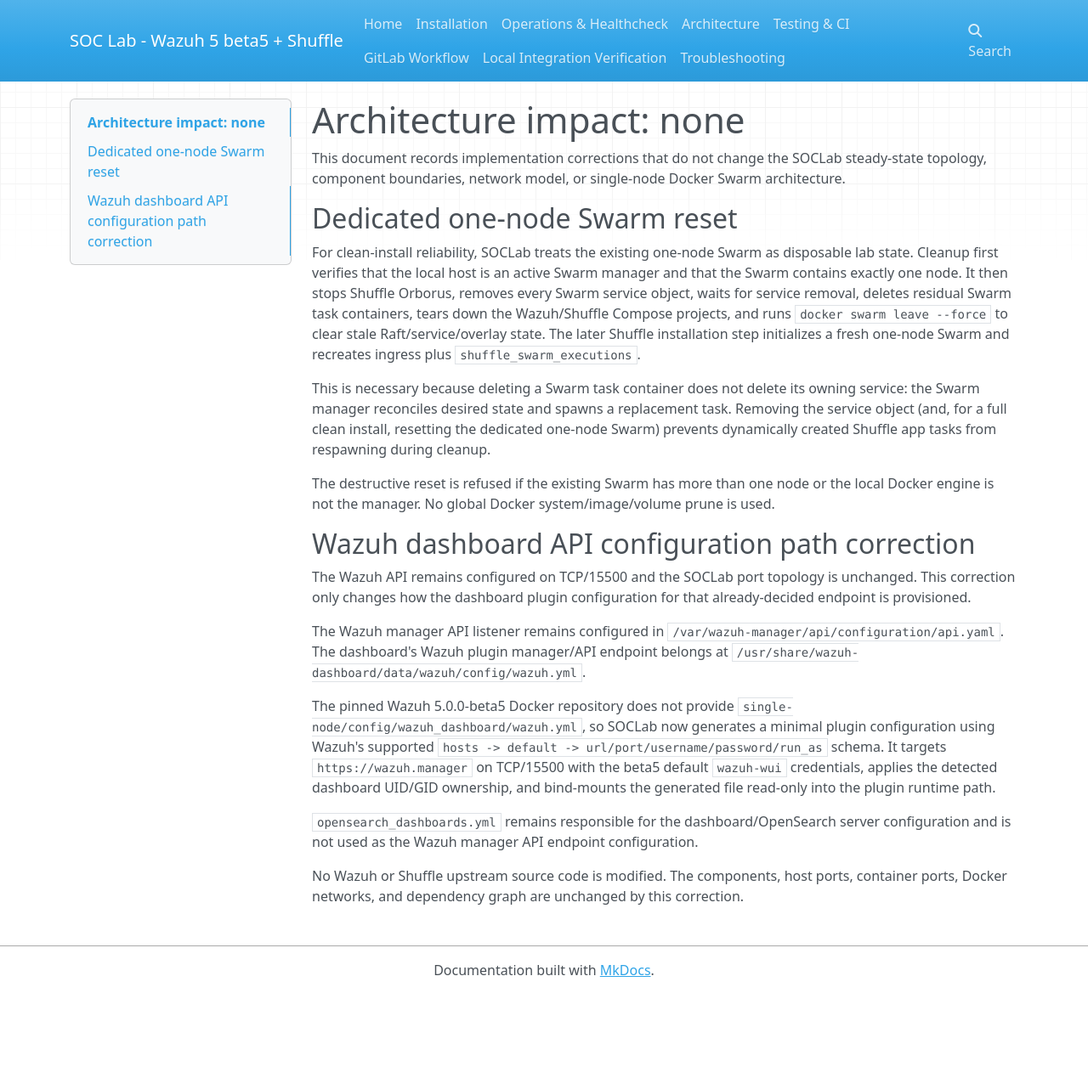
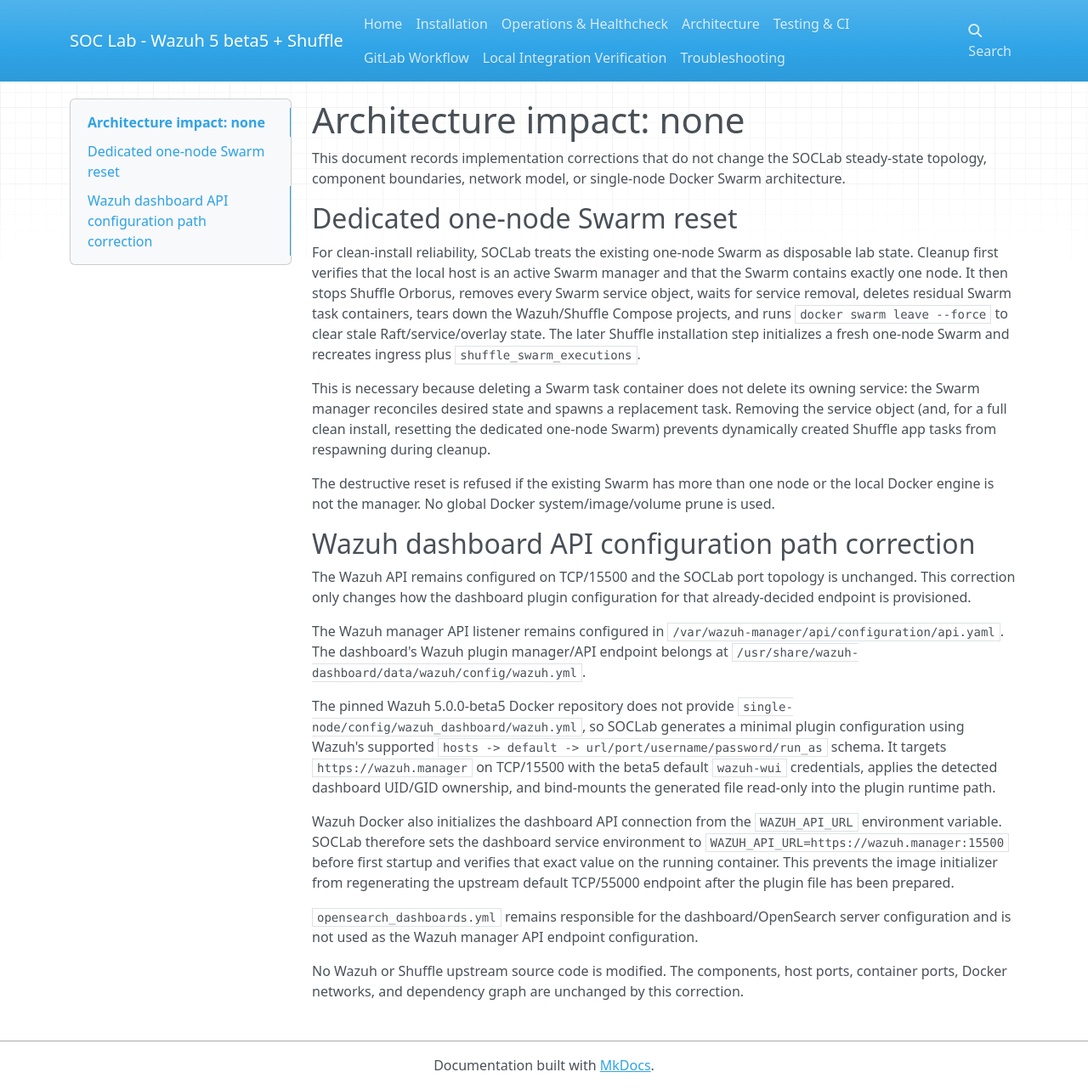
Before and after one commit to avioren/SOCLab, an MkDocs documentation site: the page built from docs/diagrams/architecture-no-change.md, in a window 1280 px wide and 1282 px high. Shown: the whole window at 85% size. Built offline with MkDocs 1.6.1, drawn with Linux system fonts in a browser that asks for light colours; nearby versions of some CDN libraries.

Commit message:
docs: record dashboard initializer API URL alignment

```diff
--- a/docs/diagrams/architecture-no-change.md
+++ b/docs/diagrams/architecture-no-change.md
@@ -16,7 +16,9 @@ The Wazuh API remains configured on TCP/15500 and the SOCLab port topology is un
 
 The Wazuh manager API listener remains configured in `/var/wazuh-manager/api/configuration/api.yaml`. The dashboard's Wazuh plugin manager/API endpoint belongs at `/usr/share/wazuh-dashboard/data/wazuh/config/wazuh.yml`.
 
-The pinned Wazuh 5.0.0-beta5 Docker repository does not provide `single-node/config/wazuh_dashboard/wazuh.yml`, so SOCLab now generates a minimal plugin configuration using Wazuh's supported `hosts -> default -> url/port/username/password/run_as` schema. It targets `https://wazuh.manager` on TCP/15500 with the beta5 default `wazuh-wui` credentials, applies the detected dashboard UID/GID ownership, and bind-mounts the generated file read-only into the plugin runtime path.
+The pinned Wazuh 5.0.0-beta5 Docker repository does not provide `single-node/config/wazuh_dashboard/wazuh.yml`, so SOCLab generates a minimal plugin configuration using Wazuh's supported `hosts -> default -> url/port/username/password/run_as` schema. It targets `https://wazuh.manager` on TCP/15500 with the beta5 default `wazuh-wui` credentials, applies the detected dashboard UID/GID ownership, and bind-mounts the generated file read-only into the plugin runtime path.
+
+Wazuh Docker also initializes the dashboard API connection from the `WAZUH_API_URL` environment variable. SOCLab therefore sets the dashboard service environment to `WAZUH_API_URL=https://wazuh.manager:15500` before first startup and verifies that exact value on the running container. This prevents the image initializer from regenerating the upstream default TCP/55000 endpoint after the plugin file has been prepared.
 
 `opensearch_dashboards.yml` remains responsible for the dashboard/OpenSearch server configuration and is not used as the Wazuh manager API endpoint configuration.
 
```
